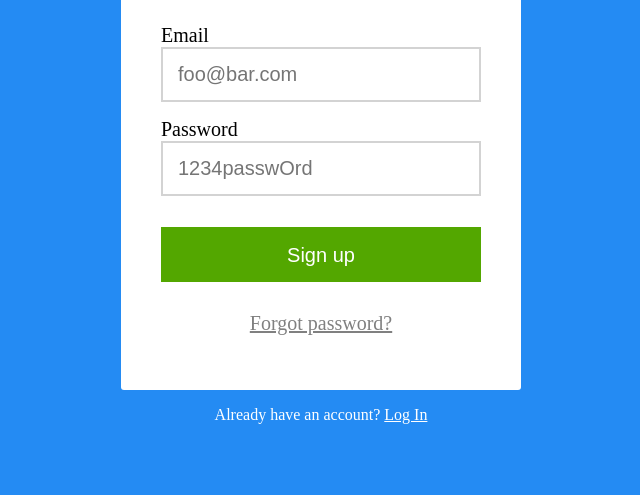
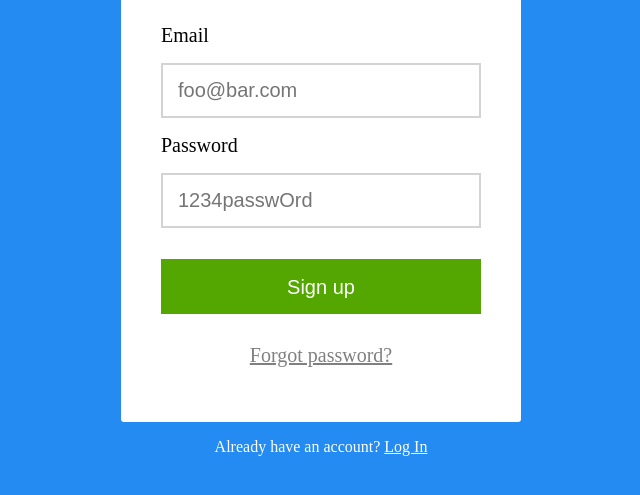
Before and after one commit to Jenn35/AnalogSea, a plain HTML site: page index.html in a window 1280 px wide. Shown: the part 257-752 px from the top of the page, without its empty margins (319-959 px from the left). Drawn offline with Linux system fonts and the light colour scheme.

Commit message:
complete project

```diff
--- a/style.css
+++ b/style.css
@@ -41,7 +41,7 @@ input[type='password'] {
 	height: 3.44rem;
 	border: 2px solid lightgrey;
 	padding: 15px;
-	margin-bottom: 1rem;
+	margin: 1rem 0;
 	font-size: 1.25rem;
 
 
@@ -57,6 +57,7 @@ button[type='submit'] {
 	text-align: center;
 	margin: 15px auto;
 	font-size: 1.25rem;
+	transition: color 1s linear 200ms;
 
 }
 
@@ -65,9 +66,6 @@ button:hover[type='submit']{
 
 }
 
-.label {
-
-}
 
 .forgot-password {
 	display: block;
```
